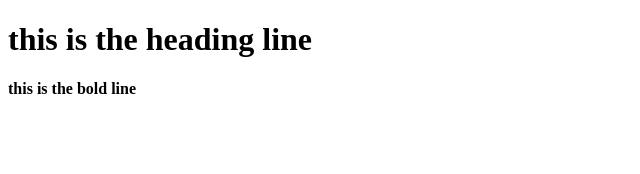
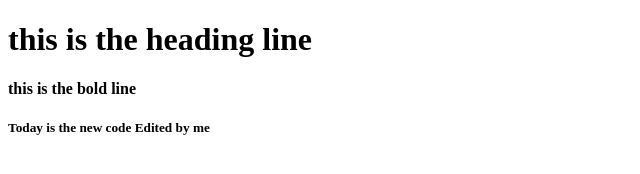
Before and after one commit to manshayadav/practice, a plain HTML site: page index.html in a window 1280 px wide. Shown: the whole page, without its empty margins (0-640 px from the left). Drawn offline with Linux system fonts and the light colour scheme.

Commit message:
New Line Added with Heading H5

```diff
--- a/index.html
+++ b/index.html
@@ -5,6 +5,6 @@
 <body>
 <h1>this is the heading line</h1>
 <b>this is the bold line</b>
-
+<h5>Today is the new code Edited by me</h5>
 </body>
 </html>
```
